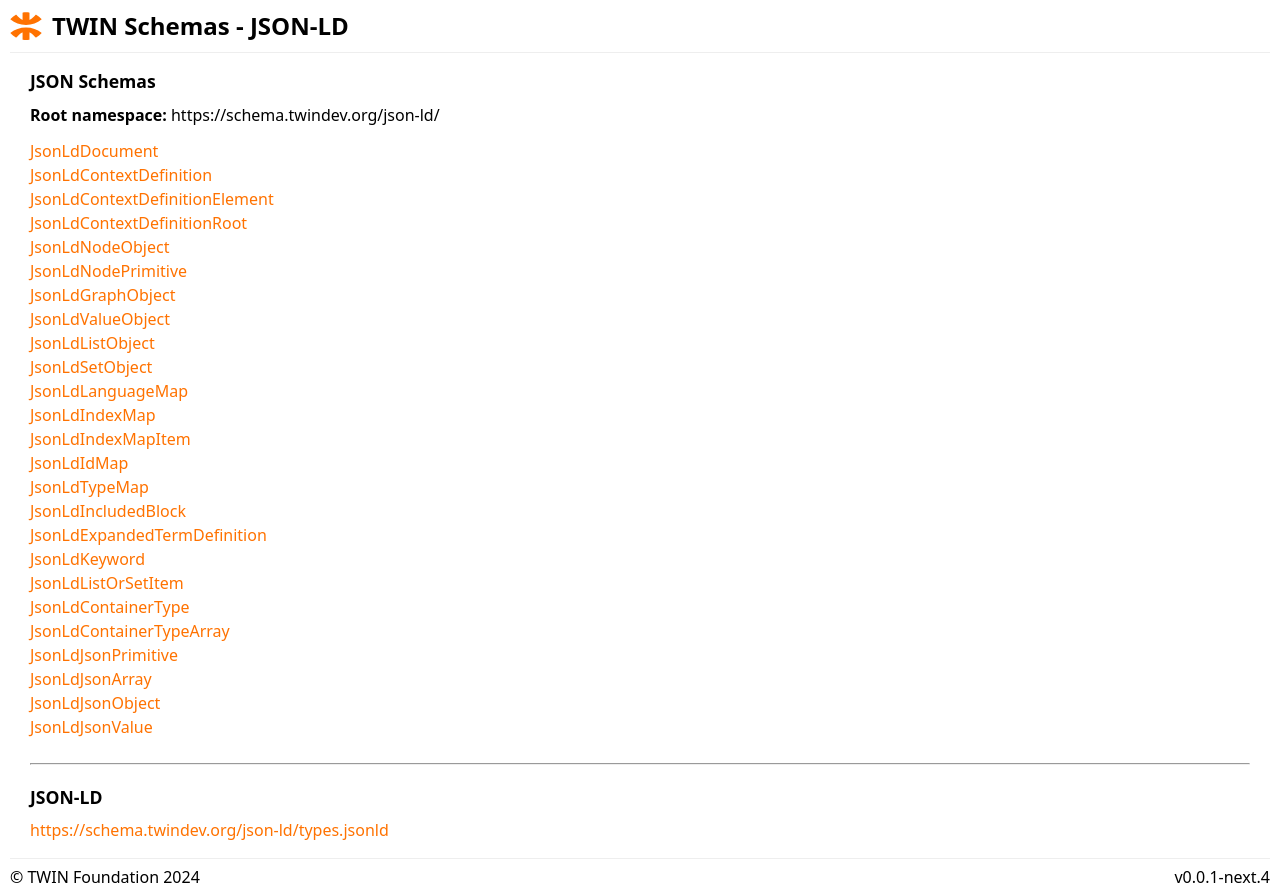
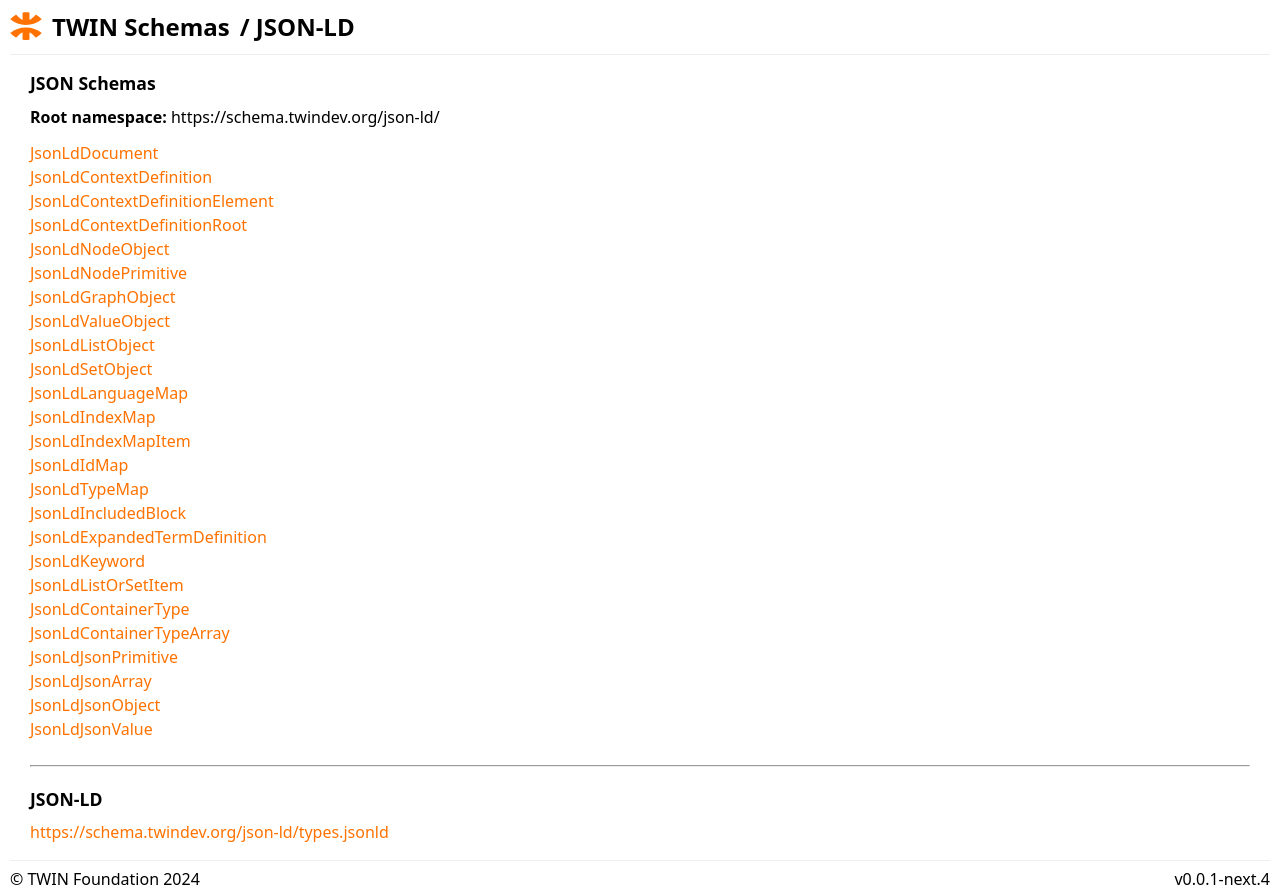
Before and after one commit to twinfoundation/schema, a website: page json-ld/types.html in a window 1280 px wide. Drawn offline with Linux system fonts and the light colour scheme.

Commit message:
Header breadcrumbs

```diff
--- a/json-ld/types.html
+++ b/json-ld/types.html
@@ -10,8 +10,13 @@
 
 	<body>
 		<header>
-			<img src="../images/logo.svg" alt="TWIN Logo" width="32px" height="32px" />
-			<h1>TWIN Schemas - JSON-LD</h1>
+			<a href="../">
+				<img src="../images/logo.svg" alt="TWIN Logo" width="32px" height="32px" />
+			</a>
+			<a href="../">
+				<h1>TWIN Schemas</h1>
+			</a>
+			<h1>/ JSON-LD</h1>
 		</header>
 		<main>
 			<h2>JSON Schemas</h2>
--- a/style.css
+++ b/style.css
@@ -172,7 +172,7 @@
 	font-weight: bold;
 }
 
-h1 > a {
+header > a {
 	color: inherit;
 }
 
```
Also changed, not shown: aig/types.html (+7 -2 lines), ais/types.html (+7 -2 lines), framework/types.html (+7 -2 lines).
